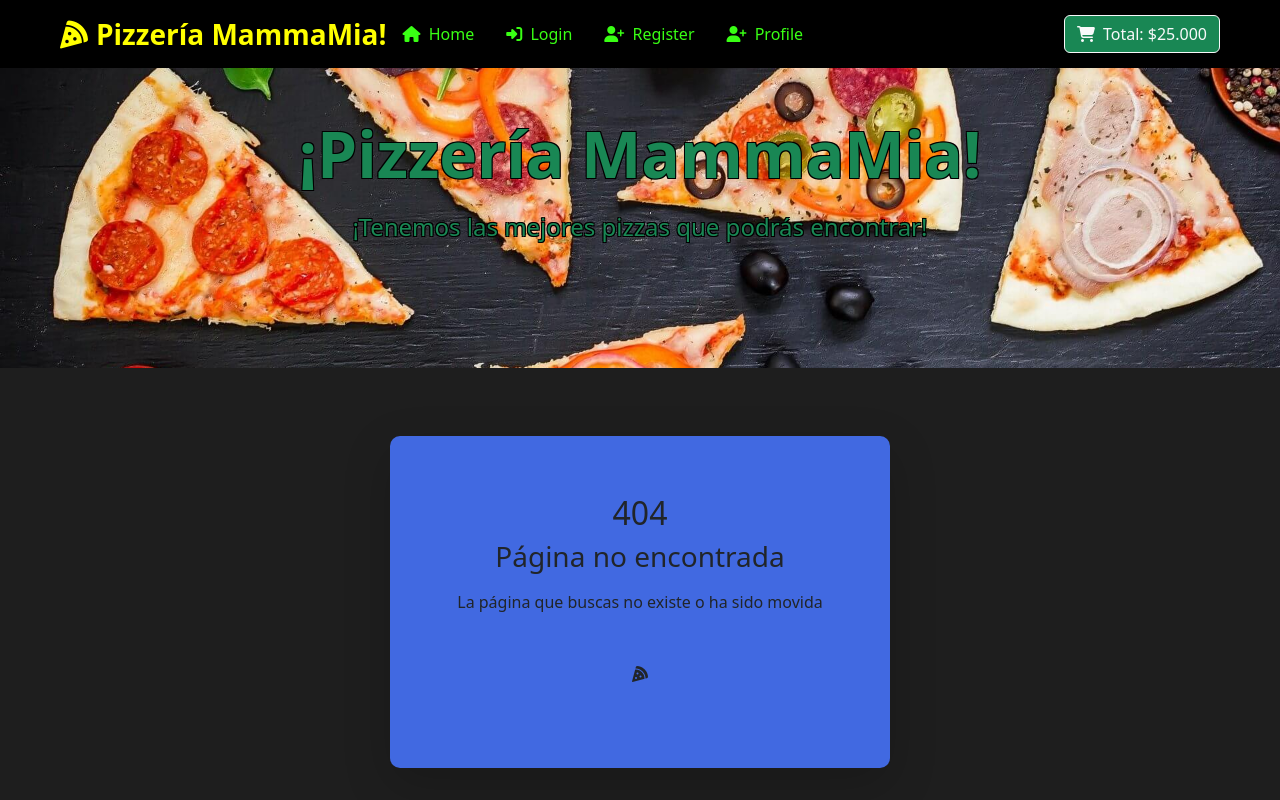
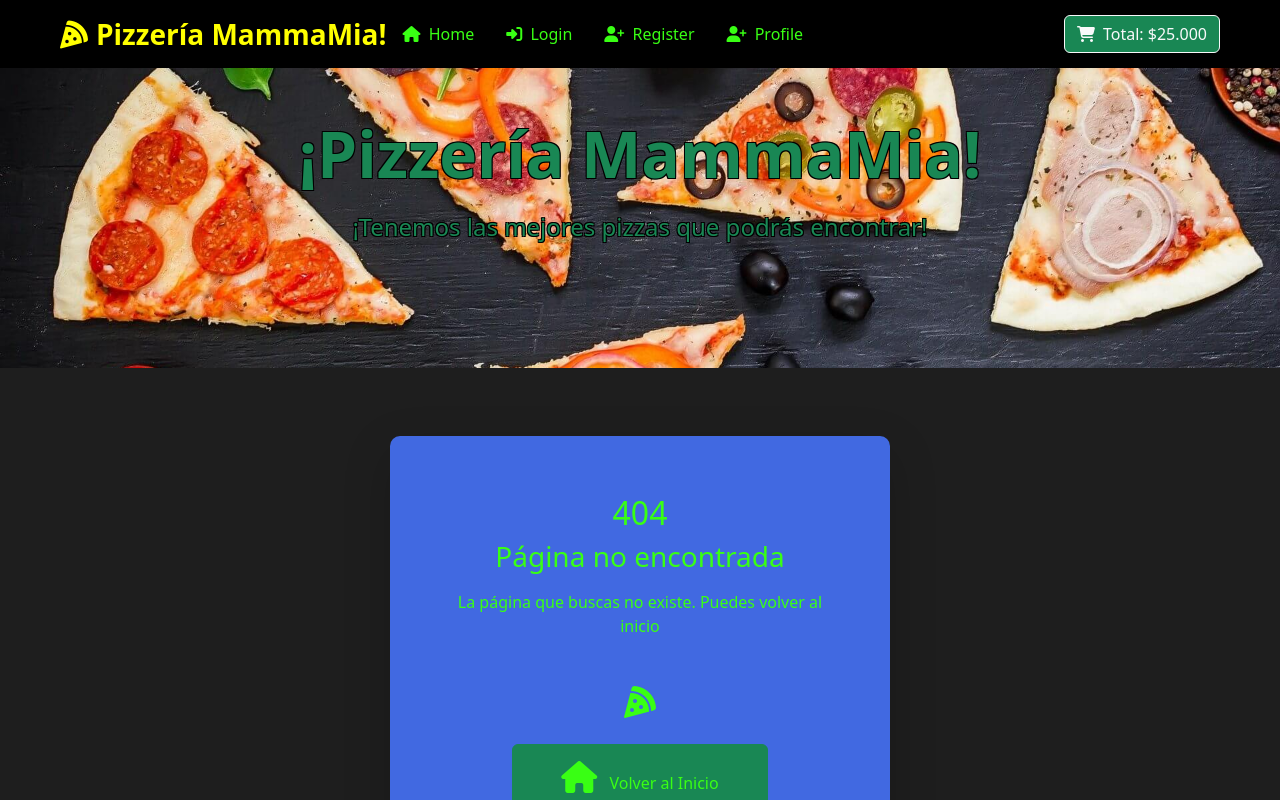
Before and after one commit to DiegoDeveloper7/Pizza-App-React, a React (Vite) app: page /pizza/1 in a window 1280 px wide. Shown: the top 800 px of the page. Built offline with nearby package versions, Linux system fonts and the light colour scheme.

Commit message:
27. modificacion de NotFound y estilos.css d5

```diff
--- a/src/assets/estilos/estilos.css
+++ b/src/assets/estilos/estilos.css
@@ -228,9 +228,20 @@ main {
   transition: 0.3s;
 }
 
+/*** BLOQUE DEL COMPONENTE NOT FOUND ***/
+
+.textcolordg {
+  color: #39ff14;
+
+}
+
+.textcolordg i {
+  font-size: 2rem;
+}
 
 
-/* BLOQUE DEL FOOTER */
+
+  /* BLOQUE DEL FOOTER */
 
 .bg-negro-puro {
   background-color: black;
--- a/src/pages/notFound.jsx
+++ b/src/pages/notFound.jsx
@@ -1,37 +1,39 @@
-//import { Link } from "react-router-dom"
+import { Link } from "react-router-dom"
 
 export const NotFound = () => {
   return (
-    <div className="d-flex align-items-center justify-content-center not-found">
+
+    <div className="d-flex align-items-center justify-content-center ">
+
       <div className="container my-5 profile">
         <div className="row justify-content-center">
           <div className="col-md-8 col-lg-8">
             <div className="card shadow-lg border-0 text-center form-card-container">
               <div className="text-center p-5">
 
-                <h2 className="not-found-title">
+                <h2 className="not-found-title textcolordg">
                   404
                 </h2>
 
-                <h3 className="mb-3 not-found-subtitle">
+                <h3 className="mb-3 textcolordg">
                   Página no encontrada
                 </h3>
 
-                <p className="mb-5 not-found-description">
-                  La página que buscas no existe o ha sido movida
+                <p className="mb-5 textcolordg">
+                  La página que buscas no existe. Puedes volver al inicio
                 </p>
 
                 <div className="mb-4">
-                  <div className="pizza-divider-container">
+                  <div className="pizza-divider-container textcolordg">
                     <div className="pizza-divider-line"></div>
-                    <i className="fas fa-pizza-slice pizza-icon"></i>
+                    <i className="fas fa-pizza-slice pizza-icon "></i>
                     <div className="pizza-divider-line"></div>
                   </div>
                 </div>
 
-               {/* <Link to={"/"} className="btn px-5 py-3 btn-home">
-                  <i className="fas fa-home me-2"></i> Volver al Inicio
-                </Link> */}
+                <Link to={"/"} className="btn btn-success px-5 py-3 textcolordg">
+                  <i className="fas fa-home me-2 textcolordg"></i> Volver al Inicio
+                </Link>
 
               </div>
             </div>
```
